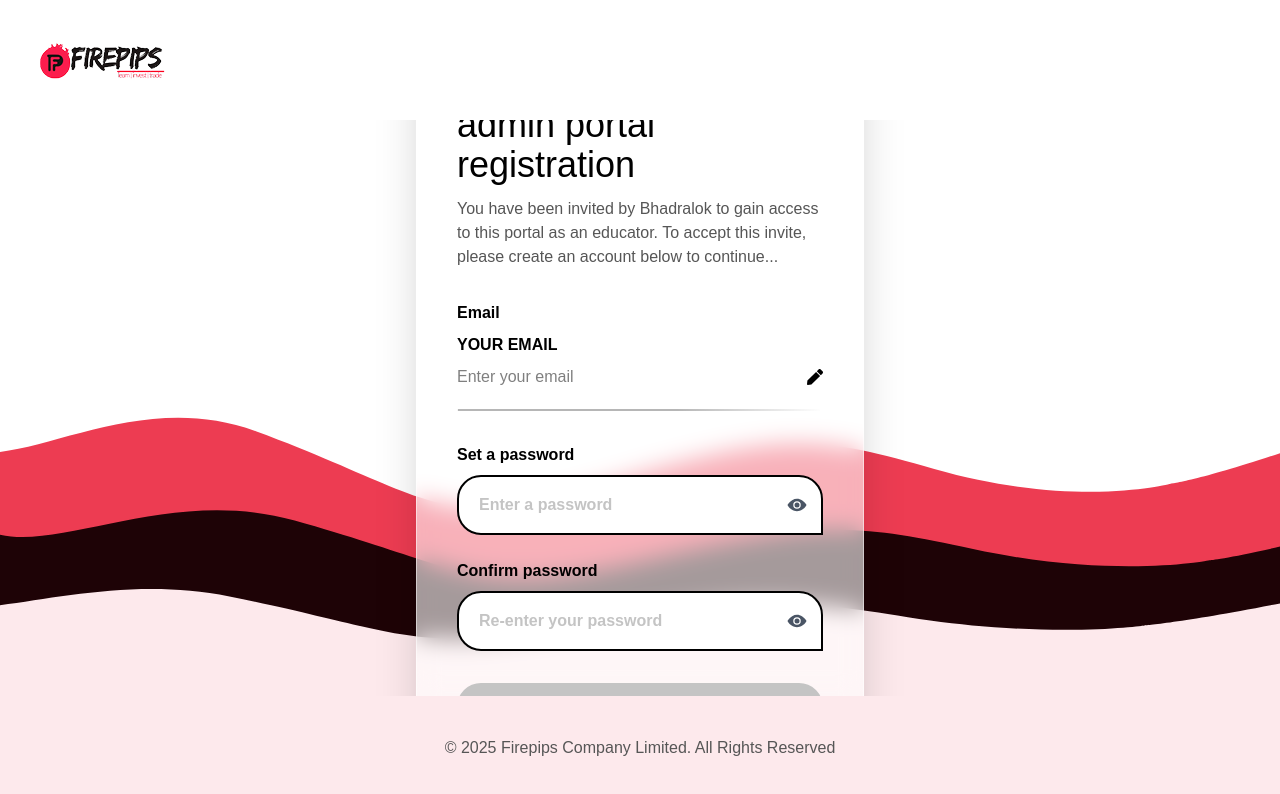
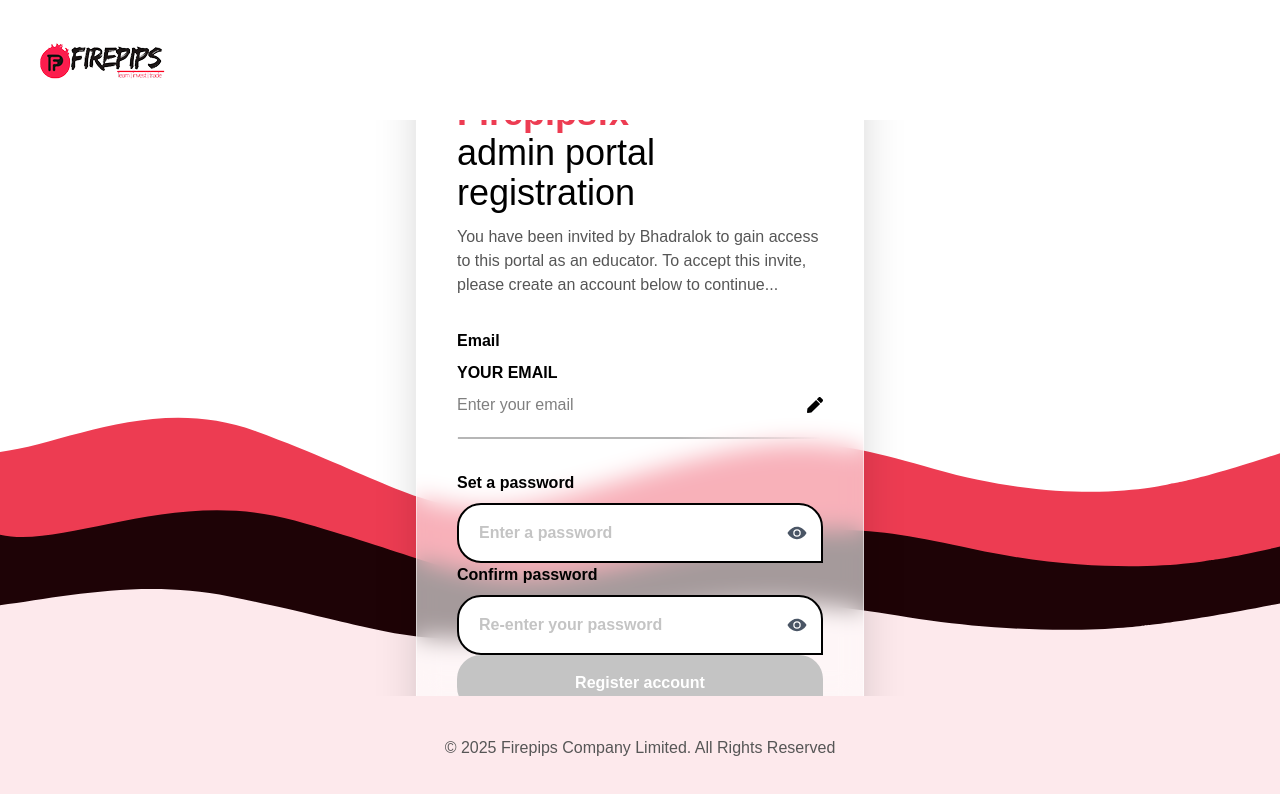
Before and after one commit to Bhadralok/Firepips-Clone, a React (Vite) app: page /registration in a window 1280 px wide. Shown: the top 794 px of the page. Built offline with nearby package versions, Linux system fonts and the light colour scheme; a web font is replaced by a local one.

Commit message:
came back to the project

```diff
--- a/Pages/Registration.jsx
+++ b/Pages/Registration.jsx
@@ -63,7 +63,7 @@
         <img src={line} alt="" />
       </div>
 
-      <div className="flex flex-col pb-8 gap-6">
+      <div classNcolcame="flex flex-col pb-8 gap-6">
         {/* Password */}
         <Custominput
           label="Set a password"
--- a/vite.config.js
+++ b/vite.config.js
@@ -6,5 +6,5 @@
     tailwindcss(),
     [react()],
   ],
-  // base: "/Firepips-Clone/",
+  base: "/Firepips-Clone/",
 })
```
Also changed, not shown: Context/HasDataContext.jsx (deleted).
